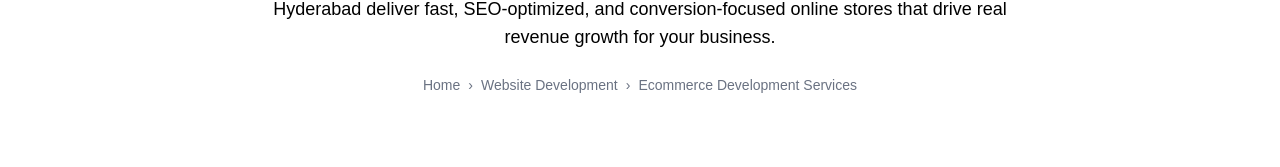
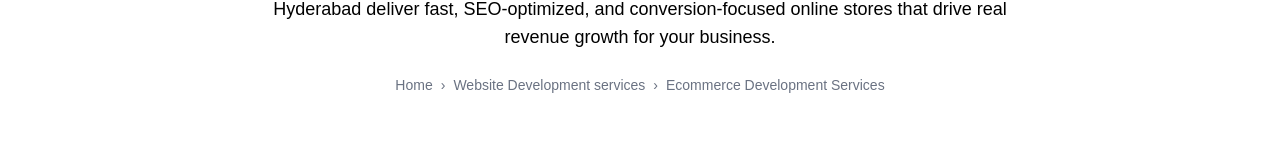
Before and after one commit to saikiranyalavarthi/kidi-web-tech, a Next.js app: page /ecommerce-development-services in a window 1280 px wide. Shown: the part 229-396 px from the top of the page. Built offline with nearby package versions, Linux system fonts and the light colour scheme.

Commit message:
first commit

```diff
--- a/src/app/ecommerce-development-services/page.jsx
+++ b/src/app/ecommerce-development-services/page.jsx
@@ -22,7 +22,7 @@ export default function EcommerceDevelopmentServicesPage() {
         <nav className="mt-6 text-sm text-gray-500">
           <Link href="/">Home</Link>
           <span className="mx-2">›</span>
-          <Link href="/website-development">Website Development</Link>
+          <Link href="/website-development">Website Development services</Link>
           <span className="mx-2">›</span>
           <span>Ecommerce Development Services</span>
         </nav>
```
